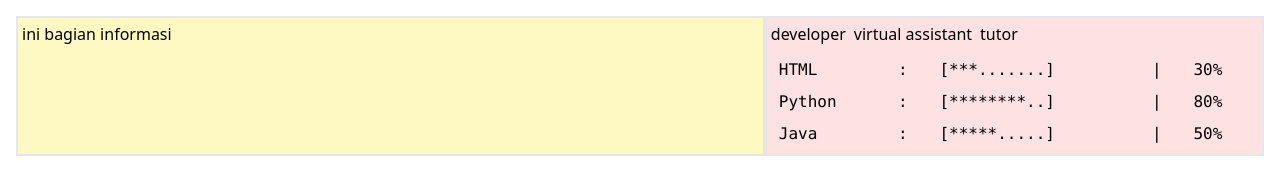
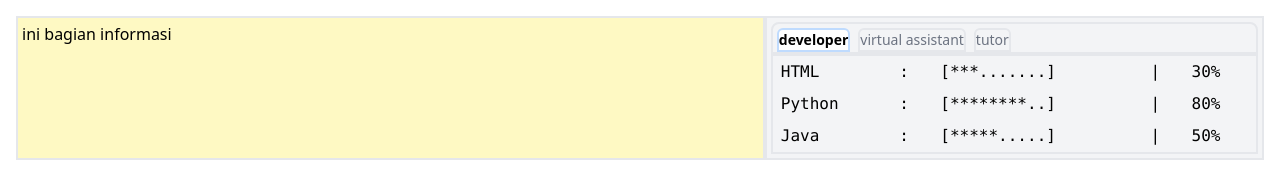
Before and after one commit to fakhrulhidayat33/fakhrulhidayat33.github.io, a website: page index.html in a window 1280 px wide. Shown: the top 169 px of the page. Drawn offline with nearby package versions, Linux system fonts and the light colour scheme.

Commit message:
penambahan tab

```diff
--- a/index.html
+++ b/index.html
@@ -15,13 +15,13 @@
         <div class="w-3/5 border-2 p-1 bg-yellow-100">
             <p>ini bagian informasi</p>
         </div>
-        <div class="w-2/5 border-2 p-1 bg-red-100">
-            <div class="flex space-x-2 mb-2">
-                <div>developer</div>
-                <div>virtual assistant</div>
-                <div>tutor</div>
+        <div class="w-2/5 border-2 p-1 bg-gray-100">
+            <div class="flex gap-x-2 cursor-pointer border-2 px-1 pt-1 rounded-t-lg text-sm">
+                <div class="bg-white border-2 border-blue-200 font-bold rounded-t-md">developer</div>
+                <div class="bg gray-100 border-2 text-gray-500 hover:bg-gray-200 rounded-t-md">virtual assistant</div>
+                <div class="bg gray-100 border-2 text-gray-500 hover:bg-gray-200 rounded-t-md">tutor</div>
             </div>
-            <table class="table-auto w-full font-mono">
+            <table class="table-auto w-full font-mono border-2">
                 <tbody>
                     <tr>
                         <td class="px-2 py-1">HTML</td>
```
